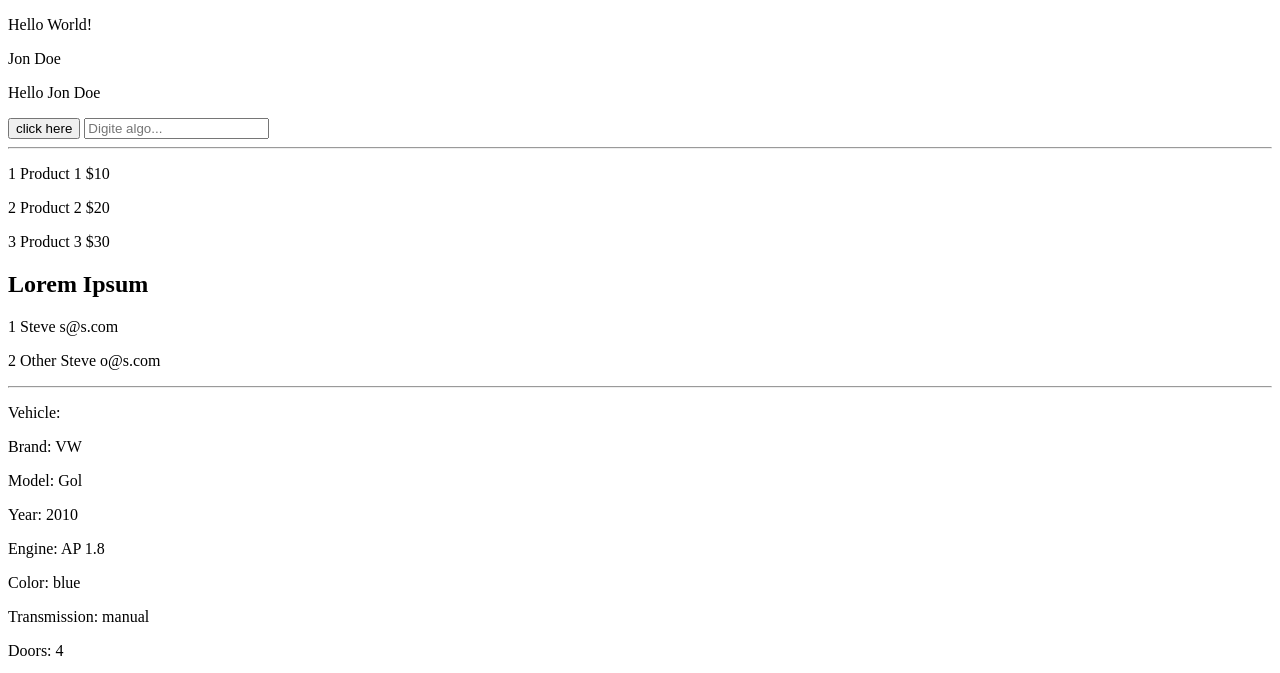
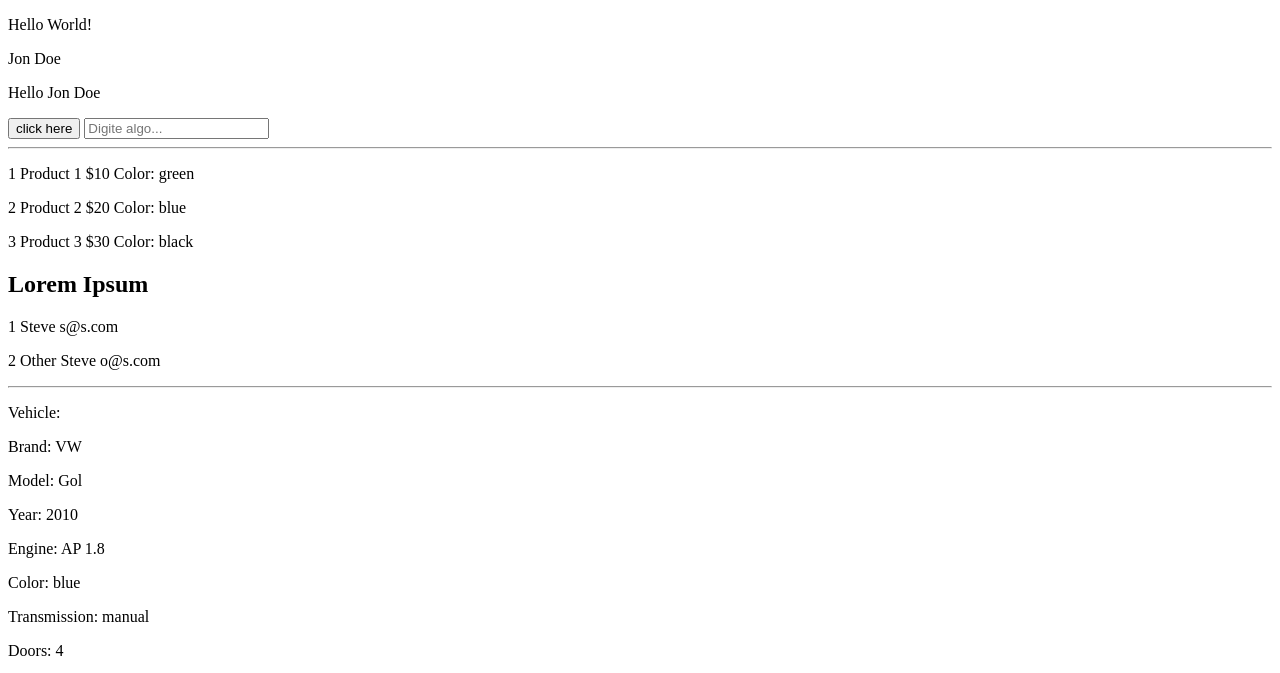
Before and after one commit to devvime/reactivity-proxy, a plain HTML site: page index.html in a window 1280 px wide. Shown: the top 673 px of the page. Drawn offline with Linux system fonts and the light colour scheme.

Commit message:
adjust handleEach and doc

```diff
--- a/index.html
+++ b/index.html
@@ -7,21 +7,24 @@
 </head>
 <body>
 
-    <!-- Exemplo de Condicionais -->
+    <!-- Conditionais -->
     <p data-if="state.displayTitle" data-title></p>
     <p data-name></p>
     <p data-if="state.name === 'Jon Doe'">Hello Jon Doe</p>
     <p data-if="state.name === 'Victor'">Hello <span data-name></span></p>
 
-    <!-- Exemplo de Eventos -->
+    <!-- Events -->
     <button data-click="state.clickFunction()">click here</button>
     <input type="text" data-change="state.changeFunction" placeholder="Digite algo..."/>
 
     <hr>
 
-    <!-- Exemplo de Loop -->
+    <!-- Loop -->
     <div data-for="product of state.productsArray">
-        <p><span data-product-id></span> <span data-product-title></span> <span data-product-price></span></p>
+        <p>
+            <span data-product-id></span> <span data-product-title></span> <span data-product-price></span>
+            Color: <span data-product-data-color></span>
+        </p>
     </div>
 
     <h2>Lorem Ipsum</h2>
--- a/index.js
+++ b/index.js
@@ -7,9 +7,9 @@
   name: 'Jon Doe',
   displayTitle: true,
   productsArray: [
-    { id: 1, title: 'Product 1', price: '$10' },
-    { id: 2, title: 'Product 2', price: '$20' },
-    { id: 3, title: 'Product 3', price: '$30' }
+    { id: 1, title: 'Product 1', price: '$10', data: { color: 'green' } },
+    { id: 2, title: 'Product 2', price: '$20', data: { color: 'blue' } },
+    { id: 3, title: 'Product 3', price: '$30', data: { color: 'black' } }
   ],
   users: [
     { id: 1, name: 'Steve', email: 's@s.com' },
@@ -33,7 +33,7 @@
   clickFunction() {
     state.change('title', 'Título Atualizado!');
     state.change('name', 'Victor');
-    state.push('productsArray', { id: 3, title: 'Product 3', price: '$30' })
+    state.push('productsArray', { id: 4, title: 'Product 3', price: '$30', data: { color: 'pink' } })
   },
   changeFunction(value) {
     state.change('title', value);
--- a/src/ReactiveProxy.js
+++ b/src/ReactiveProxy.js
@@ -14,32 +14,6 @@
     this.handleClick()
     this.handleChange()
   }
-
-  // handleText() {
-  //   let items = Object.keys(this.state);
-  //   items.forEach((item) => {
-  //     let el = document.querySelectorAll('[data-' + item + ']')
-  //     el.forEach(e => {
-  //       if (e) {
-  //         if (typeof this.state[item] === 'object' && this.state[item] !== null) {
-  //           const values = Object.keys(this.state[item]);
-  //           values.forEach(value => {
-  //             let elObj = document.querySelector(`[data-${item}-${value}]`)
-  //             if (elObj) {
-  //               if (elObj.hasAttribute('src')) {
-  //                 elObj.setAttribute('src', this.state[item][value]);
-  //               } else {
-  //                 elObj.innerText = this.state[item][value];
-  //               }
-  //             }
-  //           })
-  //         } else {
-  //           e.innerText = this.state[item];
-  //         }
-  //       }
-  //     })
-  //   });
-  // }
 
   handleText() {
     const setElementTextOrSrc = (itemPath, value) => {
@@ -66,7 +40,6 @@
 
     processObject(this.state);
   }
-
 
   handleClick() {
     document.querySelectorAll('[data-click]').forEach(element => {
@@ -107,38 +80,79 @@
     });
   }
 
+  // handleEach() {
+  //   document.querySelectorAll('[data-for]').forEach(item => {
+  //     const output = []
+  //     const tpl = item.innerHTML
+  //     const exprssion = item.getAttribute('data-for').split(' of ')
+  //     const data = eval('this.' + exprssion[1])
+
+  //     if(!data) return
+
+  //     data.map(item => {
+  //       const itemTpl = this.createElement(tpl);
+  //       itemTpl.removeAttribute('[data-for]')
+
+  //       Object.keys(item).map(key => {
+  //         itemTpl.querySelectorAll(`[data-${exprssion[0]}-${key}]`).forEach(e => {
+  //           if (e.hasAttribute('src')) {
+  //             e.setAttribute('src', item[key])
+  //           } else {
+  //             e.innerText = item[key]
+  //           }
+  //         })
+  //       })
+
+  //       output.push(itemTpl)
+  //     })
+
+  //     item.innerHTML = ''
+  //     output.forEach(el => {
+  //       item.appendChild(el)
+  //     })
+  //   })
+  // }
+
   handleEach() {
     document.querySelectorAll('[data-for]').forEach(item => {
-      const output = []
-      const tpl = item.innerHTML
-      const exprssion = item.getAttribute('data-for').split(' of ')
-      const data = eval('this.' + exprssion[1])
+      const output = [];
+      const tpl = item.innerHTML;
+      const expression = item.getAttribute('data-for').split(' of ');
+      const data = eval('this.' + expression[1]);
 
-      if(!data) return
+      if (!data) return;
 
-      data.map(item => {
+      data.map(itemData => {
         const itemTpl = this.createElement(tpl);
-        itemTpl.removeAttribute('[data-for]')
+        itemTpl.removeAttribute('data-for');
 
-        Object.keys(item).map(key => {
-          itemTpl.querySelectorAll(`[data-${exprssion[0]}-${key}]`).forEach(e => {
-            if (e.hasAttribute('src')) {
-              e.setAttribute('src', item[key])
+        const processObject = (obj, path = []) => {
+          Object.keys(obj).forEach(key => {
+            const newPath = [...path, key];
+            if (typeof obj[key] === 'object' && obj[key] !== null) {
+              processObject(obj[key], newPath);
             } else {
-              e.innerText = item[key]
+              const selector = `[data-${expression[0]}-${newPath.join('-')}]`;
+              itemTpl.querySelectorAll(selector).forEach(e => {
+                if (e.hasAttribute('src')) {
+                  e.setAttribute('src', obj[key]);
+                } else {
+                  e.innerText = obj[key];
+                }
+              });
             }
-          })
-        })
+          });
+        };
 
-        output.push(itemTpl)
-      })
+        processObject(itemData);
+        output.push(itemTpl);
+      });
 
-      item.innerHTML = ''
-      output.forEach(el => {
-        item.appendChild(el)
-      })
-    })
+      item.innerHTML = '';
+      output.forEach(el => item.appendChild(el));
+    });
   }
+
 
   createElement(html) {
     const template = document.createElement("template")
```
Also changed, not shown: README.md.
